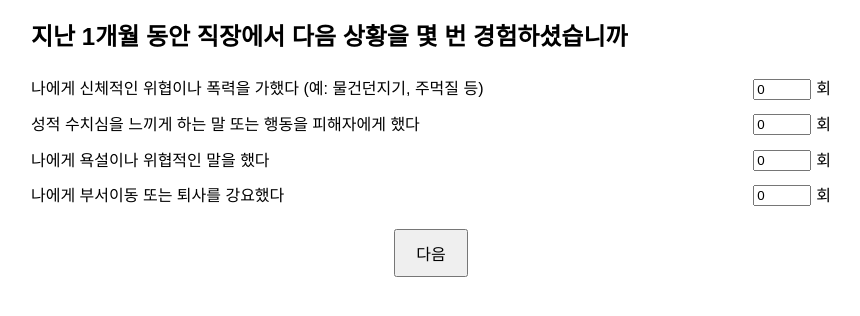
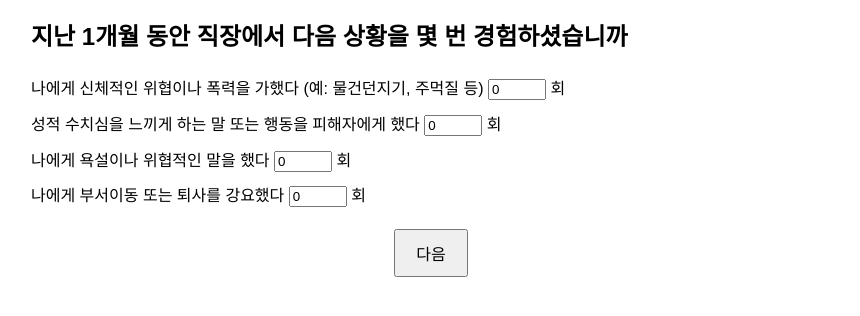
Before and after one commit to saloo993/workplace-bullying-diagnosis, a plain HTML site: page index.html in a window 1280 px wide. Both pictures are taken after a click on the button "다음". Shown: the part 96-412 px from the top of the page, without its empty margins (209-1069 px from the left). Drawn offline with Linux system fonts and the light colour scheme.

Commit message:
Add files via upload

```diff
--- a/script.js
+++ b/script.js
@@ -18,7 +18,7 @@ const pages = [
         ]
     },
     {
-        title: "지난 2개월 동안 직장에서 다음 상황을 몇 번 경험하셨습니까",
+        title: "지난 3개월 동안 직장에서 다음 상황을 몇 번 경험하셨습니까 (1/2)",
         questions: [
             "나의 업무능력이나 성과를 인정하지 않거나 조롱했다",
             "내 성과를 가로채거나, 성과 달성을 방해했다",
@@ -29,15 +29,15 @@ const pages = [
             "누군가 내 개인사에 대한 뒷담화나 소문을 퍼뜨렸다",
             "나를 부적절하게 의심하거나, 누명을 씌웠다",
             "누군가 내 물건을 허락 없이 가져가거나 망가뜨렸다",
-            "다른 사람들 앞에서(또는 온라인상에서) 나에게 모욕감을 주는 언행을 했다",
-            "내 의사와 상관없이 음주/흡연을 강요했다",
-            "나의 의사와 관계없이 불필요한 추가근무(야근, 주말출근 등)을 강요했다",
-            "나에게 부당한 징계를 주었다 (반성문, 처벌 등)"
+            "다른 사람들 앞에서(또는 온라인상에서) 나에게 모욕감을 주는 언행을 했다"
         ]
     },
     {
-        title: "지난 3개월 동안 직장에서 다음 상황을 몇 번 경험하셨습니까",
+        title: "지난 3개월 동안 직장에서 다음 상황을 몇 번 경험하셨습니까 (2/2)",
         questions: [
+            "내 의사와 상관없이 음주/흡연을 강요했다",
+            "나의 의사와 관계없이 불필요한 추가근무(야근, 주말출근 등)을 강요했다",
+            "나에게 부당한 징계를 주었다 (반성문, 처벌 등)",
             "훈련, 승진, 보상, 일상적인 대우 등에서 차별을 했다",
             "나에게 힘들고, 모두가 꺼리는 업무를 주었다",
             "허드렛일만 시키거나 일을 거의 주지 않았다",
@@ -68,8 +68,7 @@ function displayPage() {
         html += page.questions.map((question, index) => `
             <div class="question">
                 <label>${question}</label>
-                <input type="number" min="0" value="0" id="q${currentPage}_${index}">
-                <span>회</span>
+                <input type="number" min="0" value="0" id="q${currentPage}_${index}"> 회
             </div>
         `).join('');
     } else {
@@ -77,9 +76,8 @@ function displayPage() {
     }
 
     content.innerHTML = html;
-
     const nextBtn = document.getElementById('nextBtn');
-    nextBtn.textContent = currentPage === pages.length - 1 ? '결과 보기' : '다음';
+    nextBtn.textContent = currentPage === pages.length - 1 ? '결과 확인' : '다음';
 }
 
 function nextPage() {
@@ -89,7 +87,6 @@ function nextPage() {
         });
         answers.push(pageAnswers);
     }
-
     currentPage++;
     displayPage();
 }
@@ -97,30 +94,19 @@ function nextPage() {
 function displayResult() {
     const content = document.getElementById('content');
     const results = calculateResults();
-
     let html = `
         <h2>진단 결과</h2>
         <p>1개월 내 경험 횟수: ${results[0]}회 (4회 이상이면 Harassment 피해자일 수 있습니다)</p>
-        <p>2개월 내 경험 횟수: ${results[1]}회 (8회 이상이면 Bullying 피해자일 수 있습니다)</p>
-        <p>3개월 내 경험 횟수: ${results[2]}회 (12회 이상이면 Bullying 피해자일 수 있습니다)</p>
+        <p>3개월 내 경험 횟수: ${results[1] + results[2]}회 (12회 이상이면 Bullying 피해자일 수 있습니다)</p>
         <p>만약 괴롭힘이 의심된다면, 전문가와 상담하는 것이 좋습니다.</p>
     `;
-
     content.innerHTML = html;
-
     const nextBtn = document.getElementById('nextBtn');
-    nextBtn.textContent = '다시 시작';
-    nextBtn.onclick = restart;
+    nextBtn.style.display = 'none';
 }
 
 function calculateResults() {
     return answers.map(pageAnswers => pageAnswers.reduce((sum, current) => sum + current, 0));
 }
 
-function restart() {
-    currentPage = 0;
-    answers.length = 0;
-    displayPage();
-}
-
 displayPage();
--- a/style.css
+++ b/style.css
@@ -6,27 +6,15 @@ body {
     max-width: 800px;
     margin: 0 auto;
 }
-
 h1 {
     text-align: center;
 }
-
 .question {
-    display: flex;
-    align-items: center;
     margin-bottom: 10px;
 }
-
-.question label {
-    flex: 1;
-    margin-right: 10px;
+input[type="number"] {
+    width: 50px;
 }
-
-.question input[type="number"] {
-    width: 50px;
-    margin-right: 5px;
-}
-
 #nextBtn {
     display: block;
     margin: 20px auto;
```
